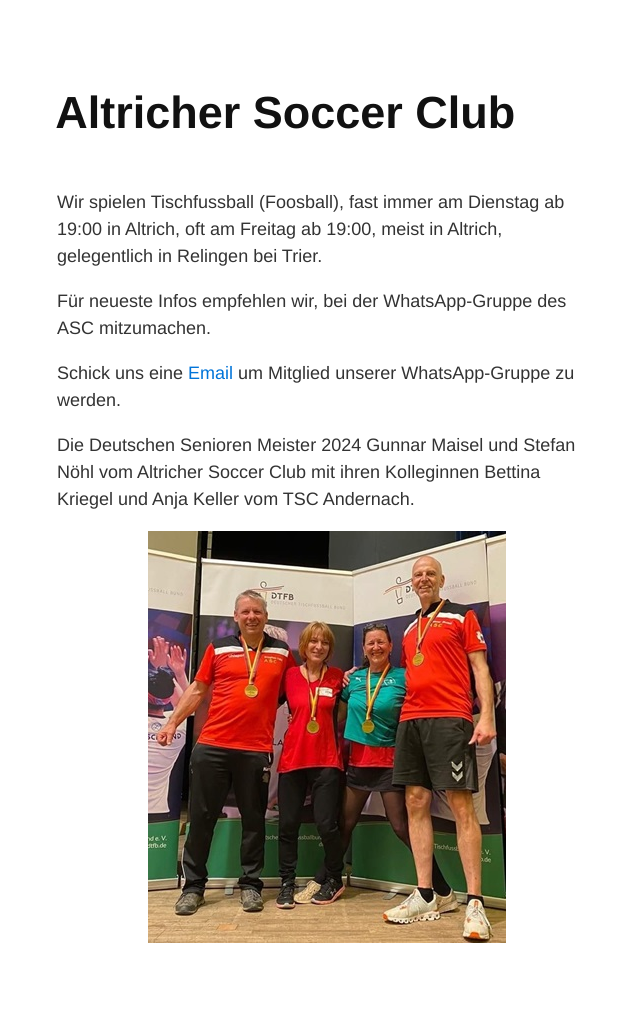
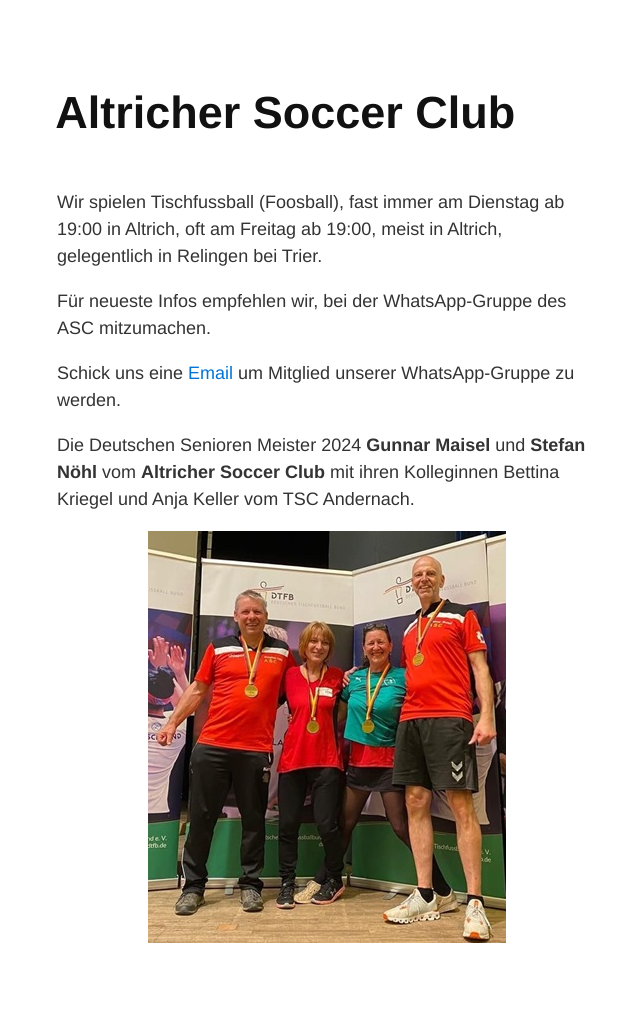
Before and after one commit to altricher-soccer-club/altricher-soccer-club.github.io, a Jekyll site: the page built from index.md, in a window 1280 px wide. Shown: the whole page, without its empty margins (313-953 px from the left). Built offline with Jekyll 4.4.1, drawn with Linux system fonts in a browser that asks for light colours; our own code applies the rules of GitHub Pages for plain Markdown files.

```diff
--- a/index.md
+++ b/index.md
@@ -10,6 +10,6 @@ Für neueste Infos empfehlen wir, bei der WhatsApp-Gruppe des ASC mitzumachen.
 
 Schick uns eine <a href="mailto:info@altricher-soccerclub.de?subject=WhatsApp-Gruppe">Email</a> um Mitglied unserer WhatsApp-Gruppe zu werden.
 
-Die Deutschen Senioren Meister 2024 Gunnar Maisel und Stefan Nöhl vom Altricher Soccer Club mit ihren Kolleginnen Bettina Kriegel und Anja Keller vom TSC Andernach.
+Die Deutschen Senioren Meister 2024 **Gunnar Maisel** und **Stefan Nöhl** vom **Altricher Soccer Club** mit ihren Kolleginnen Bettina Kriegel und Anja Keller vom TSC Andernach.
 
 ![Deutsche Meister Senioren Doppel 2024](/assets/DeutscheMeisterSeniorenDoppel2024.jpg "Deutsche Meister Senioren Doppel 2024")
```
